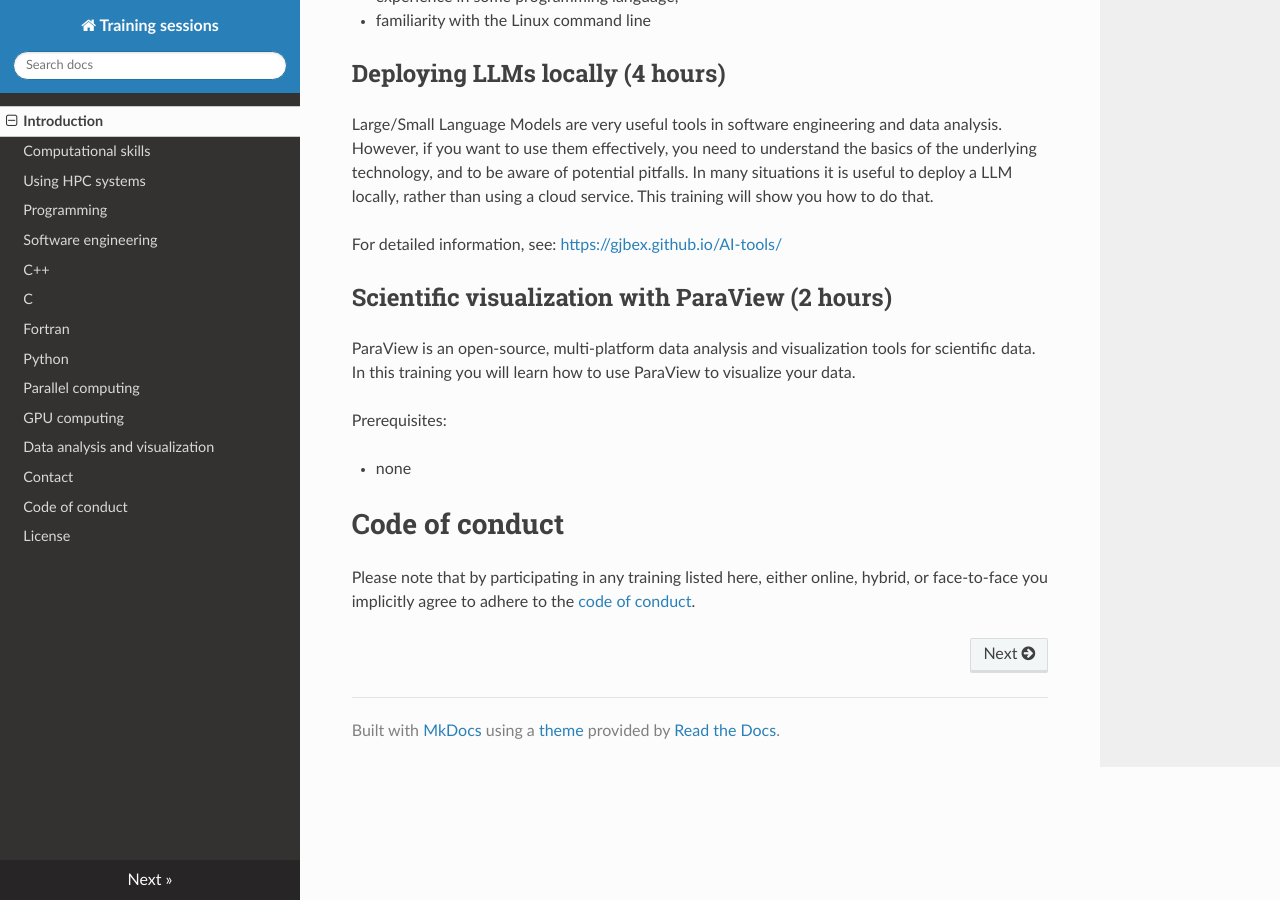
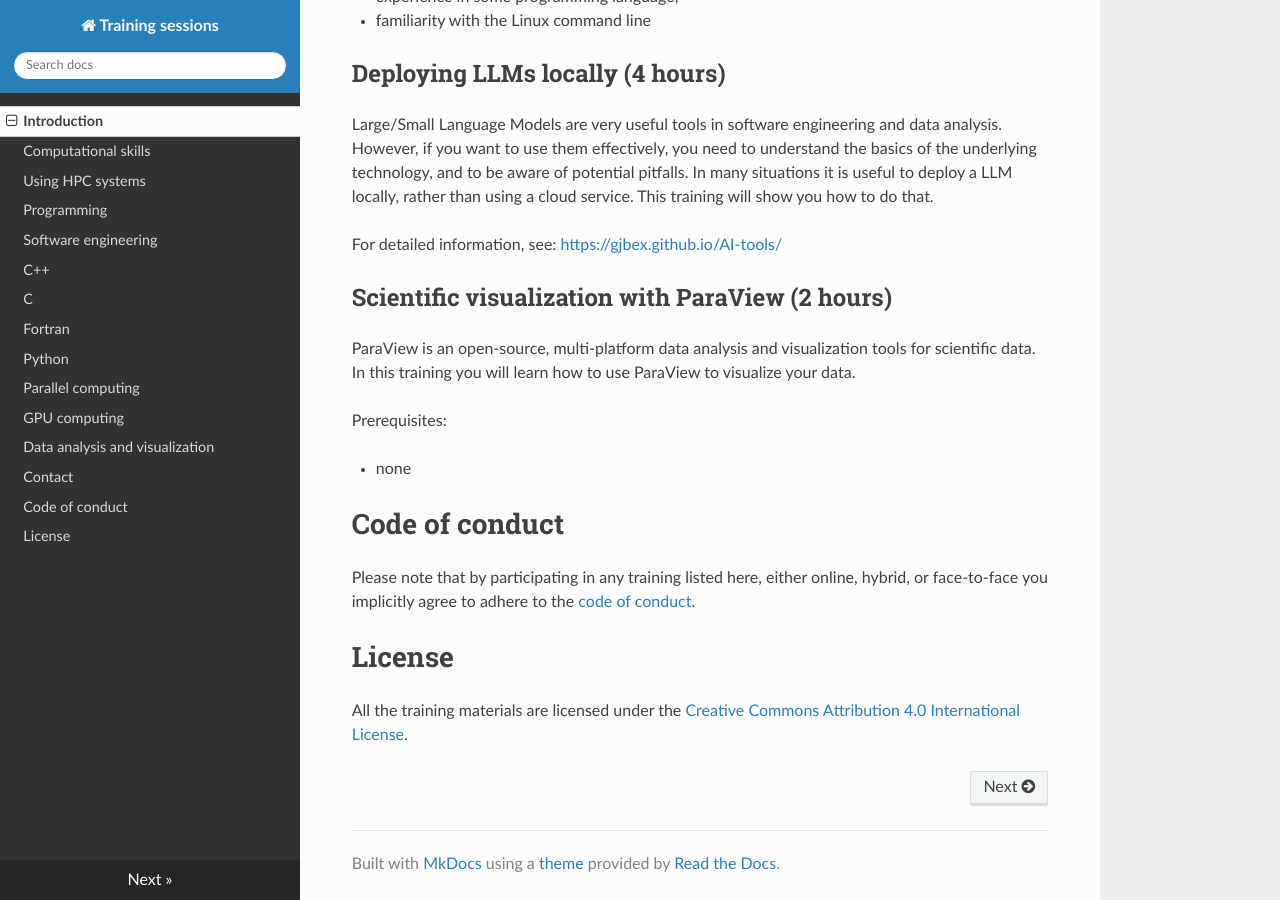
Before and after one commit to gjbex/Training-sessions, an MkDocs documentation site: the page built from docs/index.md, in a window 1280 px wide and 900 px high, scrolled down 11067 px. Built offline with MkDocs 1.6.1, drawn with Linux system fonts in a browser that asks for light colours; nearby versions of some CDN libraries.

Commit message:
Add section on licensing

```diff
--- a/docs/index.md
+++ b/docs/index.md
@@ -538,11 +538,11 @@ Prerequisites:
 
 ## Deploying LLMs locally (4 hours)
 
-Large/Small Language Models are very useful tools in software engineering and data analysis.
-However, if you want to use them effectively, you need to understand the basics of the
-underlying technology, and to be aware of potential pitfalls.  In many situations it is
-useful to deploy a LLM locally, rather than using a cloud service.  This training will
-show you how to do that.
+Large/Small Language Models are very useful tools in software engineering and
+data analysis. However, if you want to use them effectively, you need to
+understand the basics of the underlying technology, and to be aware of
+potential pitfalls.  In many situations it is useful to deploy a LLM locally,
+rather than using a cloud service.  This training will show you how to do that.
 
 For detailed information, see:
 [https://gjbex.github.io/AI-tools/](https://gjbex.github.io/AI-tools/)
@@ -564,3 +564,9 @@ Prerequisites:
 Please note that by participating in any training listed here, either
 online, hybrid, or face-to-face you implicitly agree to adhere to the
 [code of conduct](code_of_conduct.md).
+
+
+# License
+
+All the training materials are licensed under the [Creative Commons Attribution
+4.0 International License](https://creativecommons.org/licenses/by/4.0/).
```
